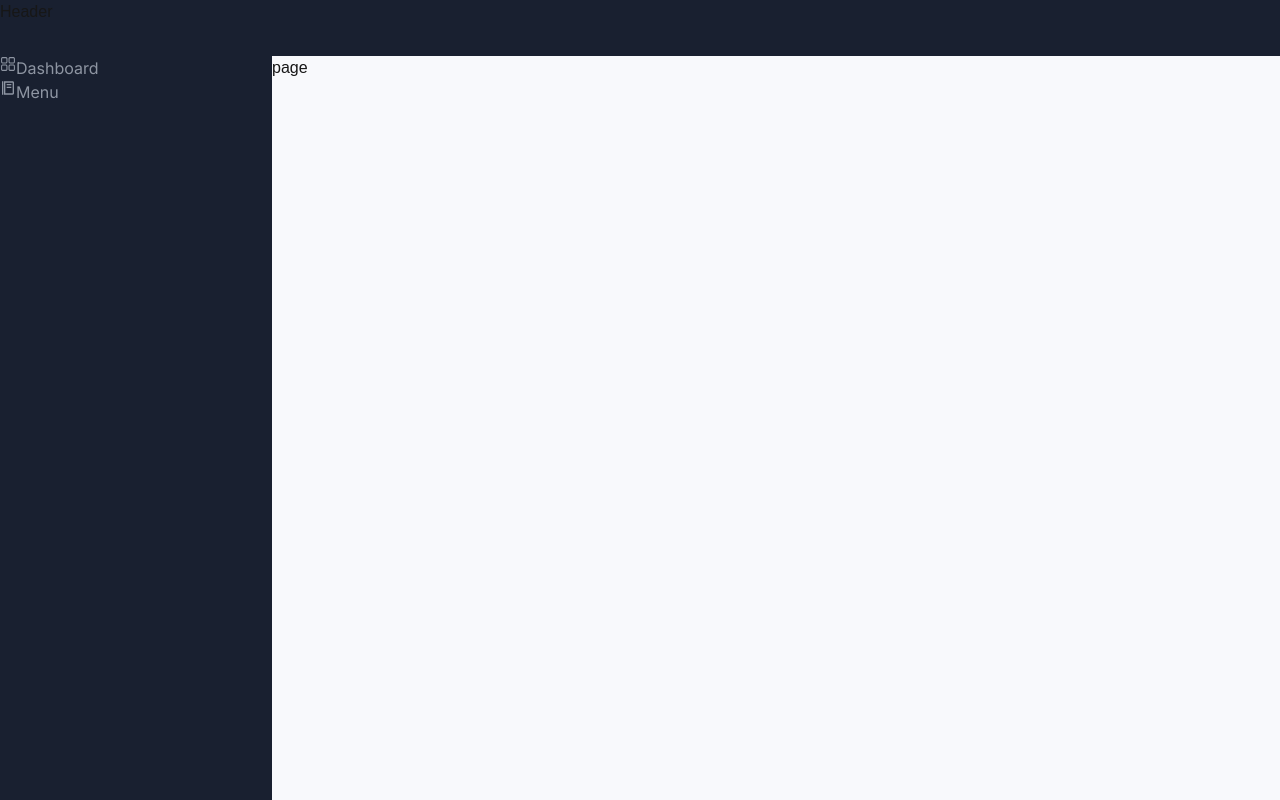
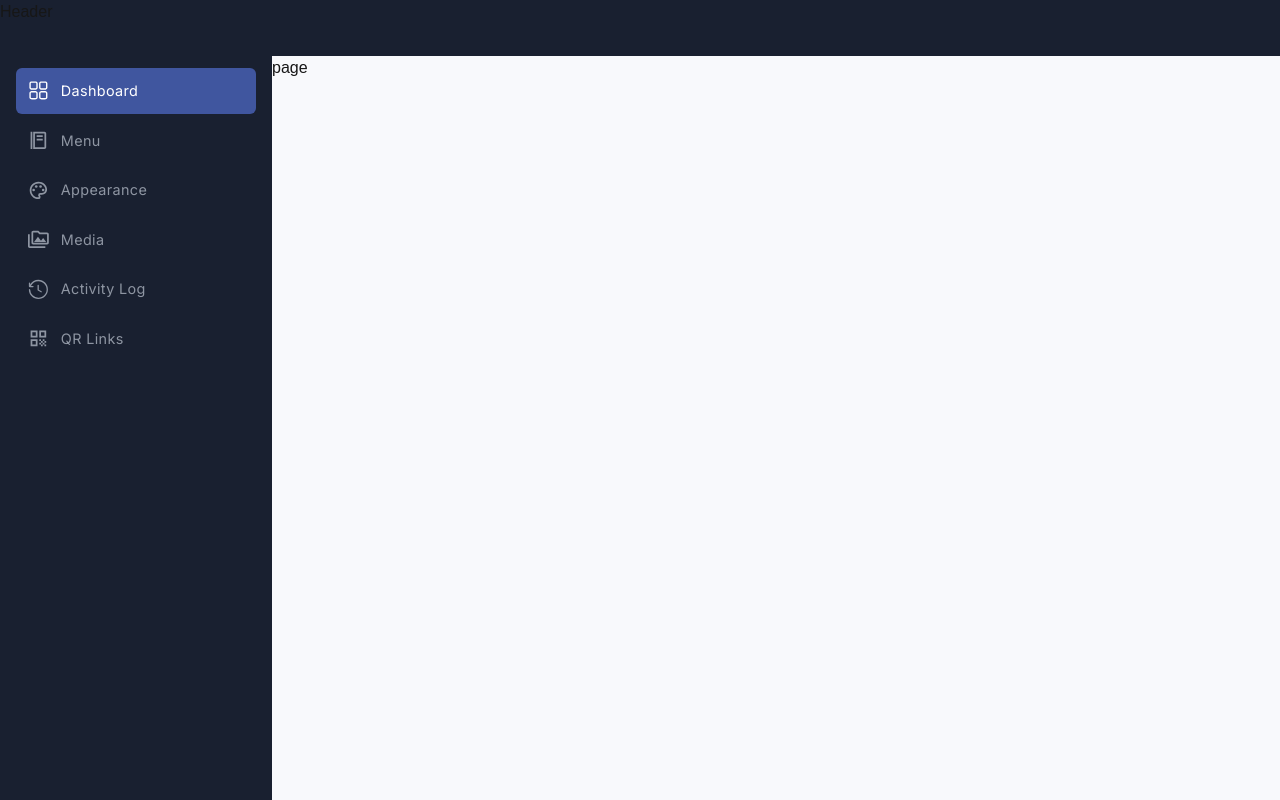
Before and after one commit to hosoocha20/smartmenu-manager, a Next.js app: page /dashboard in a window 1280 px wide. Built offline with nearby package versions, Linux system fonts and the light colour scheme.

Commit message:
sidebar - Link + active link styling

```diff
--- a/src/app/components/Sidebar.tsx
+++ b/src/app/components/Sidebar.tsx
@@ -1,10 +1,14 @@
+'use client'
+
 import React, { ReactNode } from 'react'
 import { RxDashboard } from "react-icons/rx";
 import { BiFoodMenu } from "react-icons/bi";
-import { MdOutlinePalette, MdOutlinePermMedia } from "react-icons/md";
+import { MdOutlinePalette, MdOutlinePermMedia, MdQrCode } from "react-icons/md";
 import { GoHistory } from "react-icons/go";
-import { MdQrCode } from "react-icons/md";
-import { IconType } from 'react-icons';
+import Link from 'next/link';
+import { usePathname } from 'next/navigation';
+
+
 
 interface SidebarLink{
     name: string
@@ -13,16 +17,19 @@ interface SidebarLink{
 }
 
 const Sidebar = () => {
-    const sidebararr : SidebarLink[] = [{name: "Dashboard", icon: <RxDashboard />, link: "dashboard"}, {name: "Menu", icon: <BiFoodMenu />, link: "manage-menu"}]
+    const currentPath = usePathname();
+    const sidebararr : SidebarLink[] = [{name: "Dashboard", icon: <RxDashboard />, link: "/dashboard"}, {name: "Menu", icon: <BiFoodMenu />, link: "/manage-menu"}, {name: "Appearance", icon: <MdOutlinePalette />, link: "/manage-appearance"}, {name: "Media", icon: <MdOutlinePermMedia />, link: "/manage-media"}, {name: "Activity Log", icon: <GoHistory />, link: "/activity-log"}, {name: "QR Links", icon: <MdQrCode />, link: "/manage-qr-links"}]
 
   return (
-    <div className='font-inter -full bg-my-primary-950'>
-        {sidebararr.map((item: SidebarLink, i:number) => (
-            <button className='flex text-my-black-600'>
-                {item.icon}
-                <p>{item.name}</p>
-            </button>
-        ))}
+    <div className='font-inter -full bg-my-primary-950 px-4 py-3'>
+        <div className='flex flex-col gap-1'>
+            {sidebararr.map((item: SidebarLink, i:number) => (
+                <Link href={`${item.link}`} key={i} className={`${currentPath === item.link ? "bg-primary-comp-800 text-white" : "text-my-black-600"}  flex gap-3 items-center w-full py-3 px-3 rounded-md `}>
+                    <div className='flex text-[1.3rem]'>{item.icon}</div>
+                    <p className='text-[0.9rem]  tracking-wide'>{item.name}</p>
+                </Link>
+            ))}
+        </div>
     </div>
   )
 }
```
